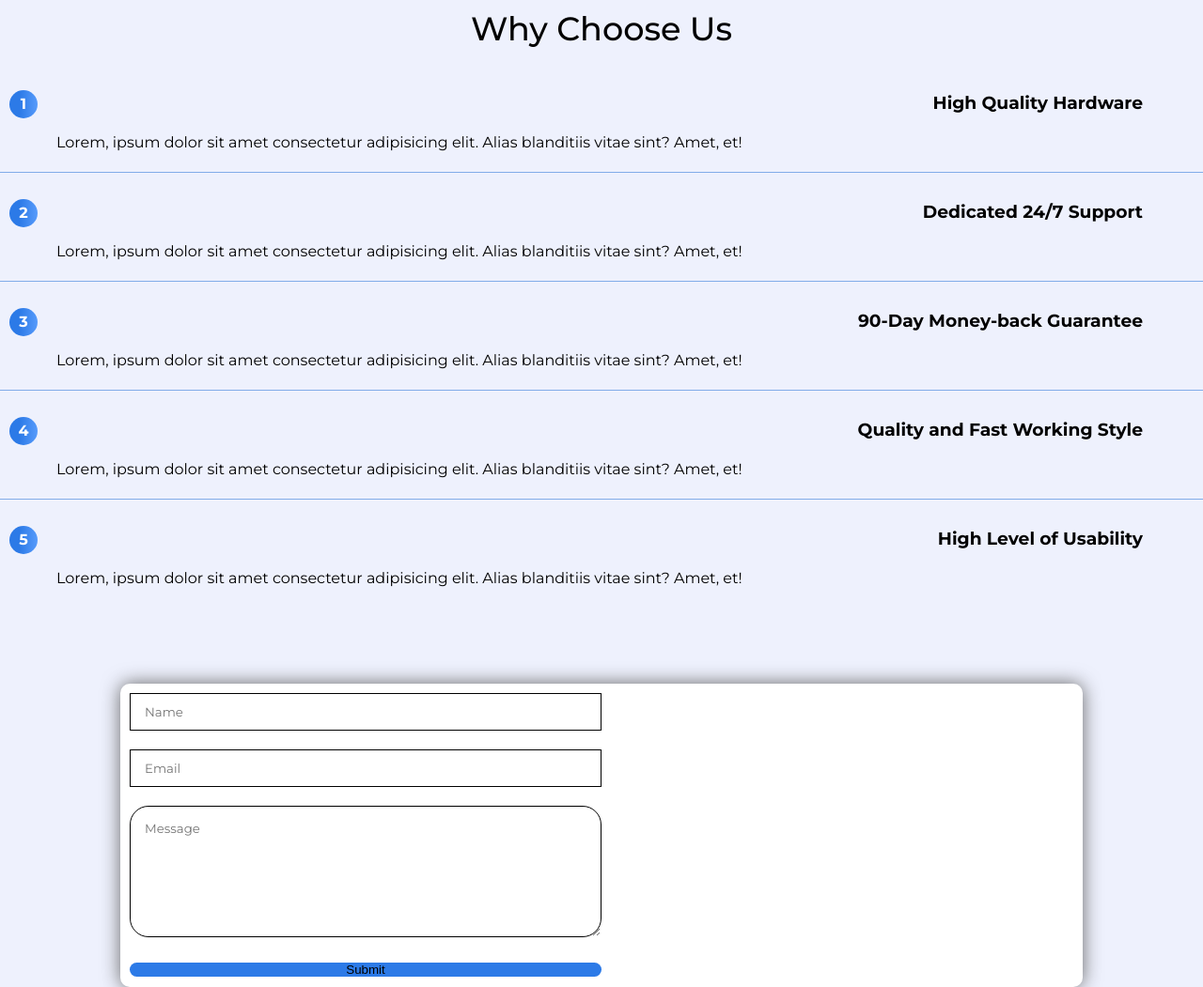
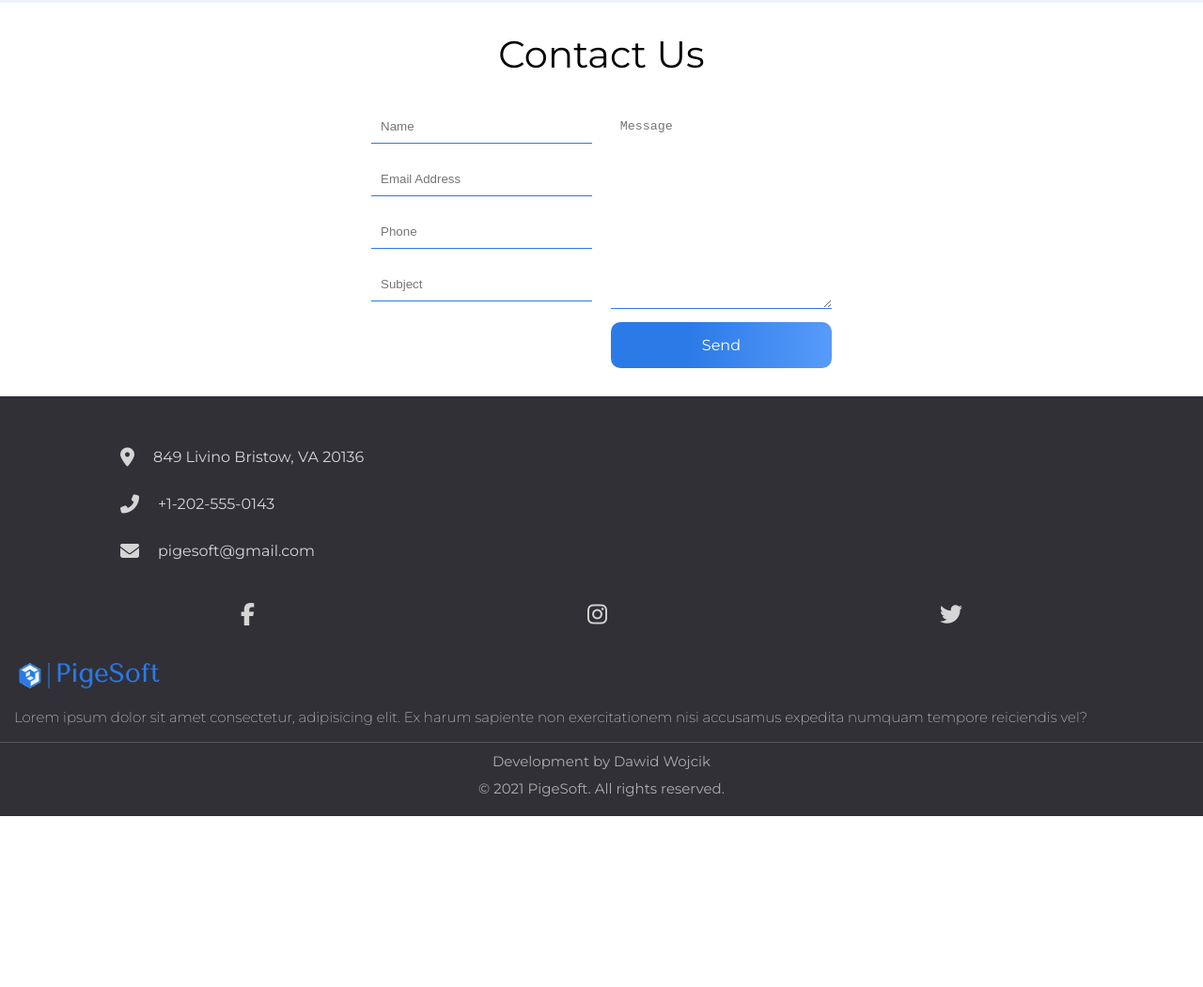
Before and after one commit to dawidwojcik476/PigeSoft, a plain HTML site: page index.html in a window 1280 px wide. Shown: the part 1614-2665 px from the top of the page at 94% size. After the commit the page ends 2483 px from the top, so only its background shows below. Drawn offline with Linux system fonts and the light colour scheme.

Commit message:
Add contact and footer sections

```diff
--- a/index.html
+++ b/index.html
@@ -100,25 +100,56 @@
         </ul>
     </section>
     <section class="contactus">
-        <div>
+        <div class="wrapper">
+            <div class="title">
+                <h2>Contact Us</h2>
+            </div>
+            <div class="contact-form">
+                <div class="input-fields">
+                    <input type="text" class="input" placeholder="Name">
+                    <input type="text" class="input" placeholder="Email Address">
+                    <input type="text" class="input" placeholder="Phone">
+                    <input type="text" class="input" placeholder="Subject">
+                </div>
+                <div class="msg">
+                    <textarea placeholder="Message"></textarea>
+                    <div class="btn">Send</div>
+                </div>
+            </div>
+        </div>
+    </section>
+
+    <footer>
+        <div class="location">
             <ul>
-                <li class="location"></li>
-                <li class="phone"></li>
-                <li class="mail"></li>
+                <li class="adress">
+                    <i class="fas fa-map-marker-alt"></i>
+                    <p> 849 Livino Bristow, VA 20136</p>
+                </li>
+                <li class="phone">
+                    <i class="fas fa-phone-alt"></i>
+                    <p> +1-202-555-0143</p>
+                </li>
+                <li class="mail">
+                    <i class="fas fa-envelope"></i>
+                    <p>pigesoft@gmail.com</p>
+                </li>
             </ul>
         </div>
-        <div class="contactin">
-            <div class="contactform">
-                <form>
-                    <input type="text" placeholder="Name" class="text" />
-                    <input type="text" placeholder="Email" class="text" />
-                    <textarea placeholder="Message" class="textarea"></textarea>
-                    <input type="submit" placeholder="Submit" class="contactbtn" />
-                </form>
-            </div>
-            <div class="contactmap"></div>
+        <div class="socials">
+            <i class="fab fa-facebook-f"></i>
+            <i class="fab fa-instagram"></i>
+            <i class="fab fa-twitter"></i></div>
+        <div class="info">
+            <img src="images/logo.png" alt="">
+            <p>Lorem ipsum dolor sit amet consectetur, adipisicing elit. Ex harum sapiente non exercitationem nisi
+                accusamus expedita numquam tempore reiciendis vel?</p>
         </div>
-    </section>
+        <div class="rights">
+            <p> Development by Dawid Wojcik</p>
+            <p>© 2021 PigeSoft. All rights reserved.</p>
+        </div>
+    </footer>
     <script src="main.js"></script>
 </body>
 
--- a/scss/_contact.scss
+++ b/scss/_contact.scss
@@ -1,64 +1,84 @@
 .contactus {
-    background-color: rgb(238, 241, 253);
     font-family: $mainFont;
+    display: flex;
+    justify-content: center;
 
-    .contactin {
-        width: 80%;
-        height: auto;
-        margin: auto;
-        display: flex;
-        flex-wrap: wrap;
-        padding: 10px;
-        border-radius: 10px;
-        background-color: #fff;
-        box-shadow: 0px 0px 20px 0px #666;
 
-        .contactmap {
-            width: 100%;
-            height: auto;
-            flex: 50%;
+    .wrapper {
+        width: 100%;
+        max-width: 550px;
+        padding: 30px;
+        border-radius: 5px;
+
+
+
+        .title h2 {
+            color: black;
+            text-align: center;
+            margin-bottom: 25px;
+            font-size: 40px;
+            font-weight: 400;
         }
 
-        .contactform {
-            width: 100%;
-            height: auto;
-            flex: 50%;
+        .contact-form {
+            display: flex;
+            flex-direction: column;
 
-            .text {
-                width: 100%;
-                height: 40px;
-                color: #000;
-                border: 1px solid black;
-                outline: none;
-                margin-bottom: 20px;
-                padding: 15px;
-                font-family: $mainFont;
-
-                &::placeholder {}
+            @media (min-width: $big-mobile) {
+                flex-direction: column;
             }
 
-            .textarea {
-                width: 100%;
-                height: 140px;
-                color: #000;
-                border: 1px solid black;
-                border-radius: 20px;
-                outline: none;
-                margin-bottom: 20px;
-                padding: 15px;
-                font-family: $mainFont;
+            @media (min-width: $tablet) {
+                flex-direction: row;
             }
 
-            .contactbtn {
+            .input-fields {
+                display: flex;
+                flex-direction: column;
+                margin-right: 4%;
                 width: 100%;
-                border: 0;
-                outline: 0;
-                border-radius: 20px;
-                background-color: $mainColor;
+
+                input {
+                    margin: 10px 0;
+                    background: transparent;
+                    border: 0px;
+                    border-bottom: 1px solid #2c7ae7;
+                    padding: 10px;
+                    color: black;
+                    width: 100%;
+                }
+            }
+
+            .msg {
+                width: 100%;
+
+                textarea {
+                    margin: 10px 0;
+                    background: transparent;
+                    border: 0px;
+                    border-bottom: 1px solid #2c7ae7;
+                    padding: 10px;
+                    color: black;
+                    width: 100%;
+                    height: 212px;
+
+                    @media (max-width:$big-mobile) {
+                        height: 80px;
+                    }
+                }
+
+                .btn {
+                    @include backgroundColor();
+                    text-align: center;
+                    padding: 15px;
+                    border-radius: 10px;
+                    color: #fff;
+                    cursor: pointer;
+
+
+                }
+
             }
         }
-
     }
-
-
 }
--- a/scss/_footer.scss
+++ b/scss/_footer.scss
@@ -0,0 +1,69 @@
+footer {
+    font-family: $mainFont;
+    background-color: #303036;
+    color: rgba(255, 255, 255, 0.8);
+
+    .location {
+        padding-top: 40px;
+
+        ul {
+            li {
+                @include flexCenter(row);
+                line-height: 50px;
+                justify-content: left;
+                position: relative;
+                left: 10vw;
+                width: 90vw;
+
+                i {
+                    font-size: 20px;
+                }
+
+                p {
+                    margin-left: 20px;
+                }
+            }
+        }
+    }
+
+    .socials {
+        @include flexCenter(row);
+        justify-content: space-between;
+        width: 60vw;
+        position: relative;
+        left: 20%;
+
+        i {
+            margin-top: 30px;
+            font-size: 24px;
+        }
+    }
+
+    .info {
+        margin-top: 40px;
+
+        img {
+            width: 150px;
+            margin-left: 20px;
+        }
+
+        p {
+            margin: 15px;
+            line-height: 23px;
+            font-weight: 300;
+            font-size: 15px;
+        }
+    }
+
+    .rights {
+        text-align: center;
+        padding-bottom: 20px;
+        border-top: 1px solid rgb(85, 85, 85);
+
+        p {
+            margin-top: 10px;
+            font-size: 15px;
+            color: rgb(173, 173, 173);
+        }
+    }
+}
--- a/scss/_header.scss
+++ b/scss/_header.scss
@@ -67,15 +67,14 @@ header {
                     width: 150px;
                     top: 20px;
                     left: 41%;
+                }
 
-                    @media (min-width: $desktop) {
-                        transform: translateX(-24vh);
+                @media (min-width: $desktop) {
+                    transform: translateX(-24vh)
+                }
 
-                        @media (min-width: $big-desktop) {
-                            transform: translateX(-30vh);
-                        }
-                    }
-
+                @media (min-width: $big-desktop) {
+                    transform: translateX(-30vh);
                 }
             }
 
@@ -93,7 +92,7 @@ header {
 
 
             @media (min-width: $big-mobile) {
-                top: 33px;
+                top: 30px;
             }
 
             @media (min-width: $desktop) {
--- a/scss/_services.scss
+++ b/scss/_services.scss
@@ -1,7 +1,11 @@
 .services {
     width: 100vw;
-    margin-top: 3vh;
+    margin-top: 1vh;
     font-family: $mainFont;
+
+    @media(min-width:$tablet) {
+        margin-top: -36vh;
+    }
 
     .header {
         @include header(40px);
@@ -11,6 +15,13 @@
     ul {
         margin: 20px;
 
+        @media (min-width:$tablet) {
+            display: flex;
+            flex-direction: row;
+            flex-wrap: wrap;
+            justify-content: center;
+        }
+
         li {
             @include flexCenter(column);
             text-align: center;
@@ -19,6 +30,13 @@
             padding: 20px;
             margin-top: 30px;
             height: 200px;
+
+            @media(min-width:$tablet) {
+                width: 40%;
+                margin-left: 60px;
+                position: relative;
+                left: -30px;
+            }
 
             i {
                 font-size: 35px;
--- a/scss/_whywe.scss
+++ b/scss/_whywe.scss
@@ -2,6 +2,10 @@
     font-family: $mainFont;
     background-color: rgb(238, 241, 253);
     padding: 3vh 0 3vh 0;
+
+    @media(min-width:$tablet) {
+        margin-top: 5vh;
+    }
 
     .header {
         @include header(35px);
@@ -11,8 +15,24 @@
     }
 
     ul {
+        @media(min-width:$tablet) {
+            display: flex;
+            -ms-flex-direction: row;
+            flex-wrap: wrap;
+        }
+
         li {
             border-top: solid 1px #81ace9;
+
+
+            @media(min-width:$tablet) {
+                width: 50%;
+
+                &:nth-of-type(2) {
+                    border: 0;
+                }
+            }
+
 
             div {
                 font-weight: 700;
@@ -26,14 +46,26 @@
                 position: relative;
                 top: 28px;
                 margin-left: 10px;
+
+                @media(min-width:$tablet) {
+                    margin-left: 60px;
+                }
+
             }
 
             h3 {
                 text-align: right;
-                width: 80vw;
+                width: 60vw;
                 position: relative;
                 left: 15vw;
                 font-weight: 600;
+
+                @media(min-width:$tablet) {
+                    left: 16vw;
+                    width: 30vw;
+
+
+                }
             }
 
             p {
```
Also changed, not shown: css/style.css, 1 other file.
